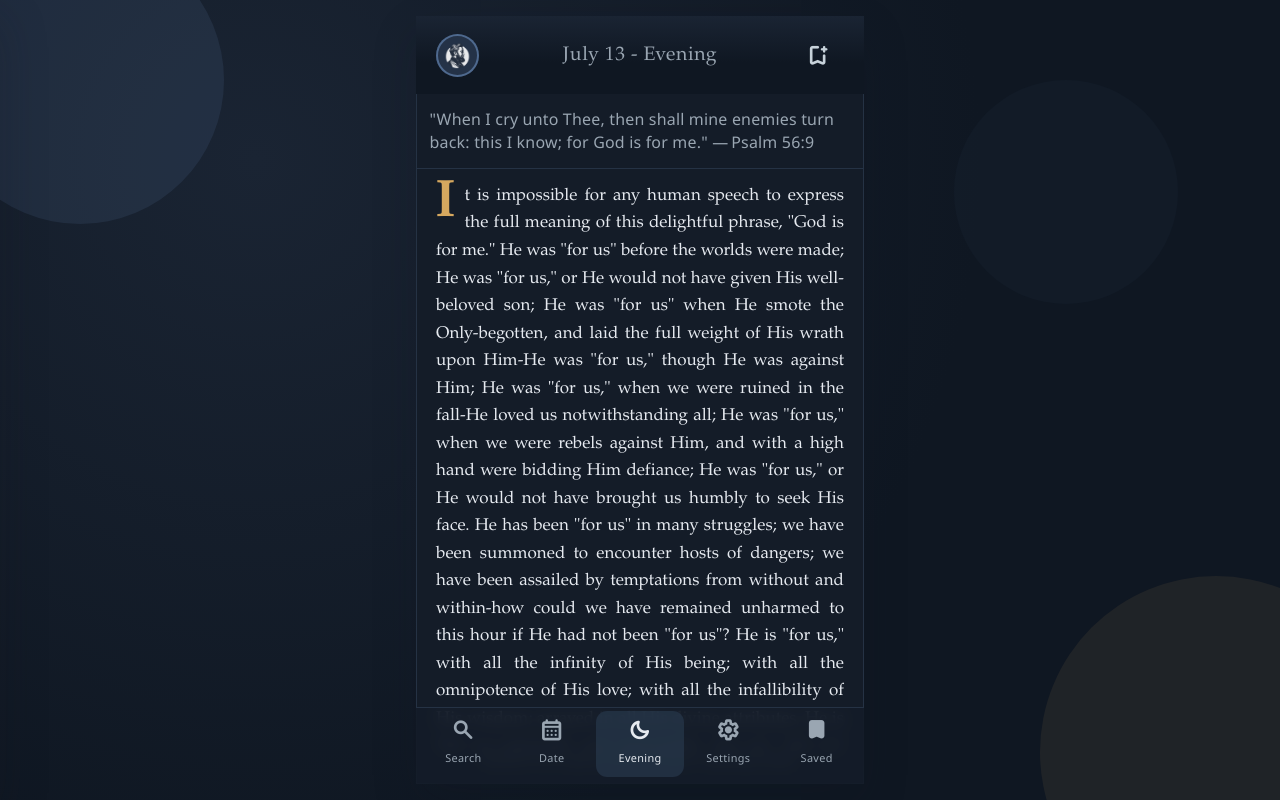
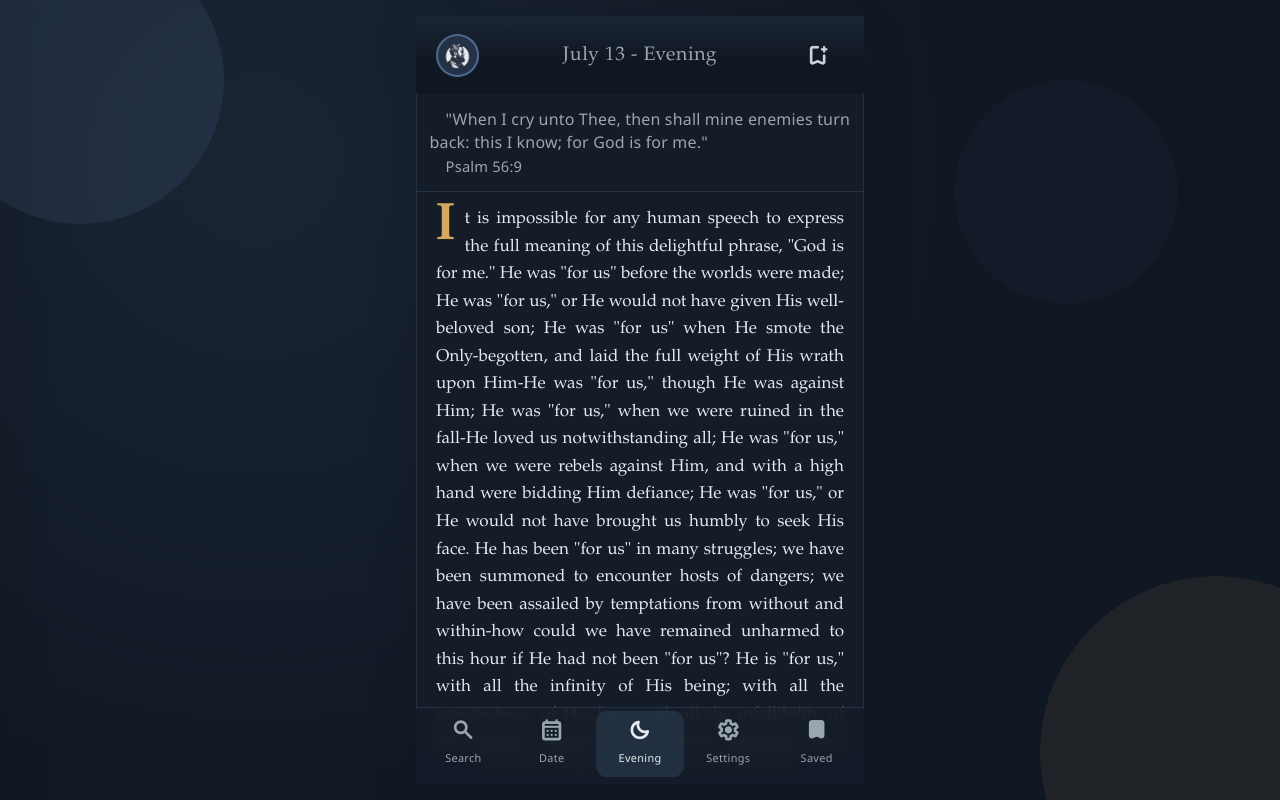
Before and after one commit to jarrodwhitley/m_and_e, a Vue app: page / in a window 1280 px wide. Built offline with nearby package versions, Linux system fonts and the light colour scheme.

Commit message:
feat: refactor components for improved verse quoting and content normalization

```diff
--- a/src/components/Body.vue
+++ b/src/components/Body.vue
@@ -1,5 +1,5 @@
 <script setup>
-import { computed, onMounted, ref, watch } from 'vue'
+import { computed } from 'vue'
 import { useAppStore} from "../store.js";
 
 const props = defineProps({
@@ -8,14 +8,39 @@ const props = defineProps({
 
 const store = useAppStore()
 
-const verseReference = ref('')
-const bodyContent = ref('')
+const bodyParagraphs = computed(() => {
+    const rawBody = props.content?.body
+
+    if (Array.isArray(rawBody)) {
+        return rawBody
+            .map((paragraph) => String(paragraph || '').replace(/[\u0080-\u009F]/g, '').trim())
+            .filter(Boolean)
+    }
+
+    const normalized = String(rawBody || '').replace(/[\u0080-\u009F]/g, '').trim()
+    if (!normalized) {
+        return []
+    }
+
+    return normalized
+        .split(/\n\s*\n/)
+        .map((paragraph) => paragraph.replace(/\s+/g, ' ').trim())
+        .filter(Boolean)
+})
+
+const keyVerseText = computed(() => props.content?.keyVerseNoRef || props.content?.keyverse || '')
+const verseReferenceText = computed(() => props.content?.verseRef || '')
+
+function quoteVerse(text) {
+    const normalized = String(text || '').trim().replace(/^"+|"+$/g, '')
+    return normalized ? `"${normalized}"` : ''
+}
+
+const firstParagraph = computed(() => bodyParagraphs.value[0] || '')
+const remainingParagraphs = computed(() => bodyParagraphs.value.slice(1))
 
 const bodySegments = computed(() => {
-    const rawText = bodyContent.value || ''
-    const text = rawText
-        .replace(/[\u0080-\u009F]/g, '')
-        .replace(/^\s+/, '')
+    const text = firstParagraph.value.replace(/^\s+/, '')
 
     const match = text.match(/[A-Za-z]/)
 
@@ -34,47 +59,29 @@ const bodySegments = computed(() => {
         rest: text.slice(index + 1)
     }
 })
-
-function getVerseReference(string) {
-    const parts = (string || '').split('—')
-    verseReference.value = parts[1] ? parts[1].trim() : ''
-    formatBodyContent(props.content.body)
-}
-function formatBodyContent(string) {
-    if (!string) {
-        bodyContent.value = ''
-        return
-    }
-
-    if (!verseReference.value || !string.includes(verseReference.value)) {
-        bodyContent.value = string.trim()
-        return
-    }
-
-    bodyContent.value = string.split(verseReference.value)[1].trim()
-}
-
-onMounted(() => {
-    getVerseReference(props.content.keyverse)
-})
-
-watch(() => props.content, (nextContent) => {
-    if (nextContent?.keyverse) {
-        getVerseReference(nextContent.keyverse)
-    }
-}, { deep: true })
 </script>
 
 <template>
     <section id="body" class="body-panel" :style="'font-size:'+ store.fontSize.toString() +'px;'">
-        <p class="key-verse" v-text="props.content.keyverse"></p>
-        <p class="body-copy">
+        <div class="key-verse">
+            <p class="key-verse-text" v-text="quoteVerse(keyVerseText)"></p>
+            <p class="verse-ref" v-if="verseReferenceText" v-text="verseReferenceText"></p>
+        </div>
+        <div class="body-content">
+            <p class="body-copy first-paragraph" v-if="firstParagraph">
                 <span v-if="bodySegments.leading" v-text="bodySegments.leading"></span><span
                     v-if="bodySegments.dropCap"
                     class="drop-cap"
                     v-text="bodySegments.dropCap"
                 ></span><span v-text="bodySegments.rest"></span>
             </p>
+            <p
+                v-for="(paragraph, index) in remainingParagraphs"
+                :key="`paragraph-${index}`"
+                class="body-copy indented-paragraph"
+                v-text="paragraph"
+            ></p>
+        </div>
     </section>
     <div class="desktop-warning">
         Mobile-first layout with a classic reading mode.
@@ -104,17 +111,39 @@ watch(() => props.content, (nextContent) => {
     border-bottom: 1px solid var(--border);
 }
 
+.key-verse-text,
+.verse-ref {
+    margin: 0;
+}
+
+.verse-ref {
+    margin-top: 0.12rem;
+    color: var(--text-muted, var(--text-secondary));
+    font-size: 0.92em;
+}
+
 .body-copy {
     margin: 0;
     color: var(--text-primary);
     text-align: justify;
-    text-indent: 0;
     line-height: 1.62;
     letter-spacing: 0.002em;
     text-wrap: pretty;
     overflow-wrap: anywhere;
     font-family: "Iowan Old Style", "Palatino Linotype", Palatino, serif;
+}
+
+.body-content {
     padding: 0.9rem 1rem calc(var(--control-bar-height, 64px) + 1.15rem + env(safe-area-inset-bottom, 0px));
+}
+
+.first-paragraph {
+    text-indent: 0;
+}
+
+.indented-paragraph {
+    text-indent: 1.35em;
+    margin-top: 0.8rem;
 }
 
 .drop-cap {
@@ -133,7 +162,7 @@ watch(() => props.content, (nextContent) => {
 }
 
 @media (min-width: 1024px) {
-    .body-copy {
+    .body-content {
         padding-inline: 1.25rem;
     }
 
--- a/src/components/BookmarksPanel.vue
+++ b/src/components/BookmarksPanel.vue
@@ -29,6 +29,11 @@ function formatBookmarkDate(mdDate) {
 function formatBookmarkPeriod(time) {
     return String(time).toLowerCase() === 'pm' ? 'Evening' : 'Morning'
 }
+
+function quoteVerse(text) {
+    const normalized = String(text || '').trim().replace(/^"+|"+$/g, '')
+    return normalized ? `"${normalized}"` : ''
+}
 </script>
 
 <template>
@@ -51,7 +56,8 @@ function formatBookmarkPeriod(time) {
                     @click="emit('open-bookmark', item)"
                 >
                     <span class="bookmark-date">{{ formatBookmarkDate(item.date) }} — {{ formatBookmarkPeriod(item.time) }}</span>
-                    <span class="bookmark-verse">{{ item.keyverse }}</span>
+                    <span class="bookmark-verse">{{ quoteVerse(item.keyverse) }}</span>
+                    <span class="bookmark-ref" v-if="item.verseRef">{{ item.verseRef }}</span>
                 </button>
             </div>
 
@@ -165,6 +171,11 @@ function formatBookmarkPeriod(time) {
     color: var(--text-primary);
 }
 
+.bookmark-ref {
+    font-size: 0.76rem;
+    color: var(--text-muted, var(--text-secondary));
+}
+
 .clear-btn {
     margin-top: 0.75rem;
     width: 100%;
--- a/src/components/DatePickerPanel.vue
+++ b/src/components/DatePickerPanel.vue
@@ -82,6 +82,17 @@ function initializeSelectedDate() {
     selectedDay.value = firstDay ? String(firstDay) : ''
 }
 
+function emitSelectedDevotional() {
+    if (!selectedMonth.value || !selectedDay.value) {
+        return
+    }
+
+    emit('select-date', {
+        date: `${Number(selectedMonth.value)}-${Number(selectedDay.value)}`,
+        period: selectedPeriod.value
+    })
+}
+
 watch(() => props.show, (isOpen) => {
     if (!isOpen) {
         return
@@ -112,19 +123,17 @@ const prettyDate = computed(() => {
     return `${monthName} ${Number(selectedDay.value)}`
 })
 
-function selectDevotional() {
-    if (!selectedMonth.value || !selectedDay.value) {
-        return
-    }
-
-    emit('select-date', {
-        date: `${Number(selectedMonth.value)}-${Number(selectedDay.value)}`,
-        period: selectedPeriod.value
-    })
+function chooseToday() {
+    emit('go-today')
 }
 
-function chooseToday() {
-    emit('go-today')
+function onDayChange() {
+    emitSelectedDevotional()
+}
+
+function onPeriodChange(period) {
+    selectedPeriod.value = period
+    emitSelectedDevotional()
 }
 </script>
 
@@ -145,7 +154,7 @@ function chooseToday() {
                         {{ monthNames[month - 1] }}
                     </option>
                 </select>
-                <select id="devotional-day" v-model="selectedDay" class="date-select">
+                <select id="devotional-day" v-model="selectedDay" class="date-select" @change="onDayChange">
                     <option v-for="day in dayOptions" :key="day" :value="String(day)">
                         {{ day }}
                     </option>
@@ -153,15 +162,14 @@ function chooseToday() {
             </div>
 
             <div class="period-row">
-                <button class="period-btn" :class="selectedPeriod === 'am' ? 'selected' : ''" @click="selectedPeriod = 'am'">Morning</button>
-                <button class="period-btn" :class="selectedPeriod === 'pm' ? 'selected' : ''" @click="selectedPeriod = 'pm'">Evening</button>
+                <button class="period-btn" :class="selectedPeriod === 'am' ? 'selected' : ''" @click="onPeriodChange('am')">Morning</button>
+                <button class="period-btn" :class="selectedPeriod === 'pm' ? 'selected' : ''" @click="onPeriodChange('pm')">Evening</button>
             </div>
 
             <p class="preview">{{ prettyDate }} • {{ selectedPeriod === 'am' ? 'Morning' : 'Evening' }}</p>
 
             <div class="action-row">
                 <button class="secondary-btn" @click="chooseToday">Go To Today</button>
-                <button class="primary-btn" @click="selectDevotional">Open</button>
             </div>
         </div>
     </section>
@@ -292,12 +300,11 @@ function chooseToday() {
 .action-row {
     margin-top: 0.75rem;
     display: grid;
-    grid-template-columns: 1fr 1fr;
+    grid-template-columns: 1fr;
     gap: 0.5rem;
 }
 
-.secondary-btn,
-.primary-btn {
+.secondary-btn {
     border: 0;
     border-radius: 0.75rem;
     min-height: 2.45rem;
@@ -309,9 +316,4 @@ function chooseToday() {
     color: var(--support-row-text);
     box-shadow: inset 0 0 0 1px var(--support-row-border);
 }
-
-.primary-btn {
-    background: var(--button-primary);
-    color: var(--button-primary-text);
-}
 </style>
--- a/src/components/SearchPanel.vue
+++ b/src/components/SearchPanel.vue
@@ -51,6 +51,11 @@ function openPreview() {
 
     emit('open-result', previewItem.value)
 }
+
+function quoteVerse(text) {
+    const normalized = String(text || '').trim().replace(/^"+|"+$/g, '')
+    return normalized ? `"${normalized}"` : ''
+}
 </script>
 
 <template>
@@ -80,13 +85,15 @@ function openPreview() {
                     @click="selectPreview(item)"
                 >
                     <span class="result-date">{{ item.date }} {{ item.time.toUpperCase() }}</span>
-                    <span class="result-verse">{{ item.keyverse }}</span>
+                    <span class="result-verse">{{ quoteVerse(item.keyverse) }}</span>
+                    <span class="result-ref" v-if="item.verseRef">{{ item.verseRef }}</span>
                 </button>
             </div>
 
             <div v-if="previewItem" class="preview-box">
                 <h3>Preview</h3>
-                <p class="preview-verse">{{ previewItem.keyverse }}</p>
+                <p class="preview-verse">{{ quoteVerse(previewItem.keyverse) }}</p>
+                <p class="preview-ref" v-if="previewItem.verseRef">{{ previewItem.verseRef }}</p>
                 <p class="preview-text">{{ previewItem.preview }}</p>
                 <button class="open-btn" @click="openPreview">Open Devotional</button>
             </div>
@@ -216,6 +223,11 @@ function openPreview() {
     color: var(--text-primary);
 }
 
+.result-ref {
+    font-size: 0.74rem;
+    color: var(--text-muted, var(--text-secondary));
+}
+
 .preview-box {
     margin-top: 0.65rem;
     border-radius: 0.9rem;
@@ -239,6 +251,12 @@ function openPreview() {
     font-weight: 600;
 }
 
+.preview-ref {
+    margin: 0.2rem 0 0;
+    font-size: 0.76rem;
+    color: var(--text-muted, var(--text-secondary));
+}
+
 .preview-text {
     margin: 0.45rem 0 0;
     font-size: 0.82rem;
--- a/src/store.js
+++ b/src/store.js
@@ -1,5 +1,5 @@
 import { defineStore } from 'pinia'
-import content from './assets/content.json'
+import content from './assets/content/updated_content.json'
 
 const STORAGE_KEY = 'm_and_e_bookmarks'
 
@@ -27,9 +27,17 @@ function formatPreview(text, maxLength = 170) {
     return `${normalized.slice(0, maxLength).trim()}...`
 }
 
+function normalizeBodyText(body) {
+    if (Array.isArray(body)) {
+        return body.join(' ').replace(/\s+/g, ' ').trim()
+    }
+
+    return String(body || '').replace(/\s+/g, ' ').trim()
+}
+
 function rankSearchResult(entry, needle) {
-    const verse = (entry.keyverse || '').toLowerCase()
-    const body = (entry.body || '').toLowerCase()
+    const verse = (entry.keyVerseNoRef || entry.keyverse || '').toLowerCase()
+    const body = normalizeBodyText(entry.body).toLowerCase()
 
     const verseIndex = verse.indexOf(needle)
     const bodyIndex = body.indexOf(needle)
@@ -88,8 +96,9 @@ export const useAppStore = defineStore({
                         key: bookmarkKey,
                         date,
                         time,
-                        keyverse: entry.keyverse,
-                        preview: formatPreview(entry.body)
+                        keyverse: entry.keyVerseNoRef || entry.keyverse || '',
+                        verseRef: entry.verseRef || '',
+                        preview: formatPreview(normalizeBodyText(entry.body))
                     }
                 })
                 .filter(Boolean)
@@ -200,8 +209,9 @@ export const useAppStore = defineStore({
                     key: entryKey(entry.date, entry.time),
                     date: entry.date,
                     time: entry.time,
-                    keyverse: entry.keyverse,
-                    preview: formatPreview(entry.body)
+                    keyverse: entry.keyVerseNoRef || entry.keyverse || '',
+                    verseRef: entry.verseRef || '',
+                    preview: formatPreview(normalizeBodyText(entry.body))
                 }))
 
             this.searchResults = results
```
Lines whose indentation alone changed are shown as unchanged.
